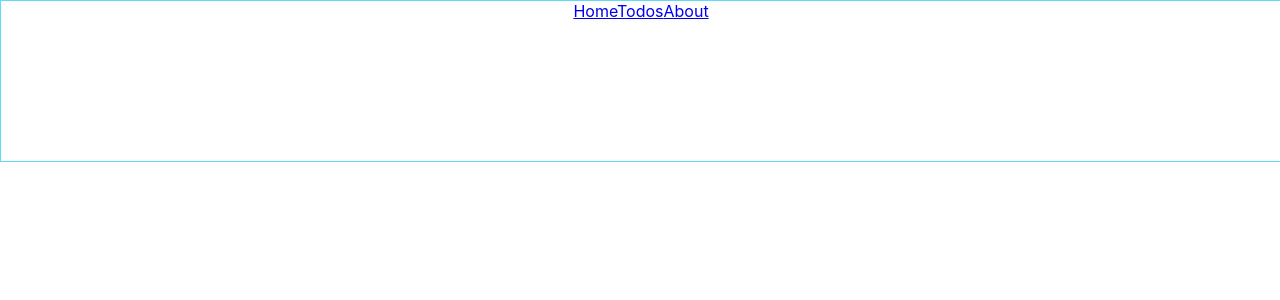
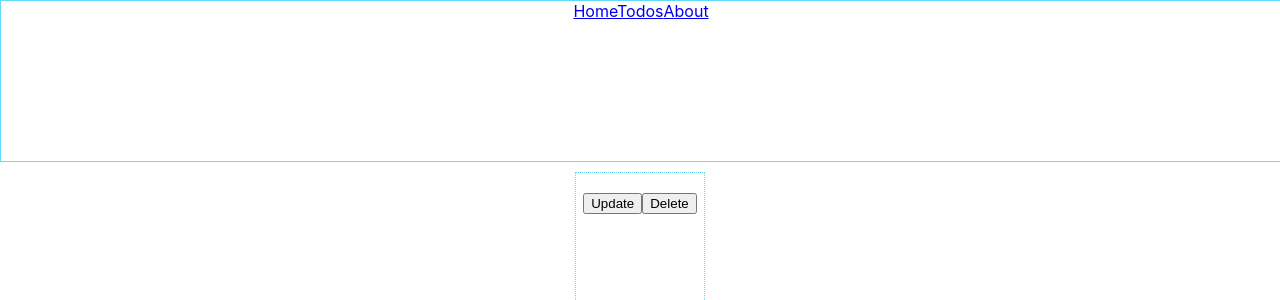
Before and after one commit to dizzyjaguar/goals-frontend, a React (Create React App) app: page /todo/1 in a window 1280 px wide. Shown: the top 300 px of the page. Built offline with nearby package versions, Linux system fonts and the light colour scheme; no server answers.

Commit message:
succesfully rendering TodoItem on the TodoDetail component

```diff
--- a/src/TodoDetail.js
+++ b/src/TodoDetail.js
@@ -9,12 +9,21 @@ export default class TodoDetail extends Component {
 
   async componentDidMount() {
     const data = await getTodoById(this.props.match.params._id);
-    console.log(this.props.match.params._id);
+    // console.log(data.body);
+
+    if(data.body) {
+      this.setState({
+        todo: data.body
+      })
+    }
+
+    console.log(this.state.todo)
   }
 
   render() {
     return (
-      <div>
+      <div className='TodoDetail-div'>
+        <TodoItem todo={ this.state.todo } />
 
       </div>
     )
```
